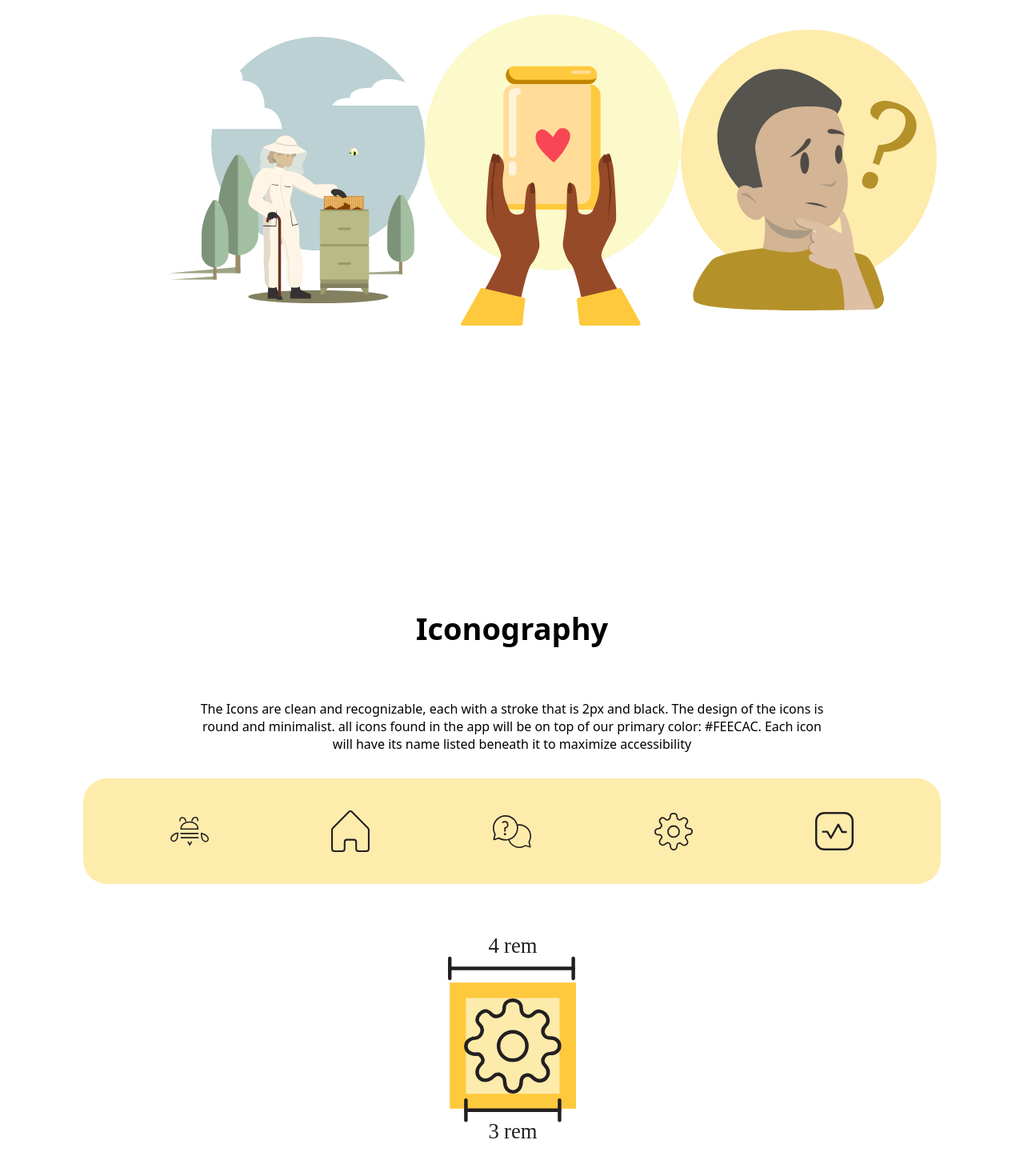
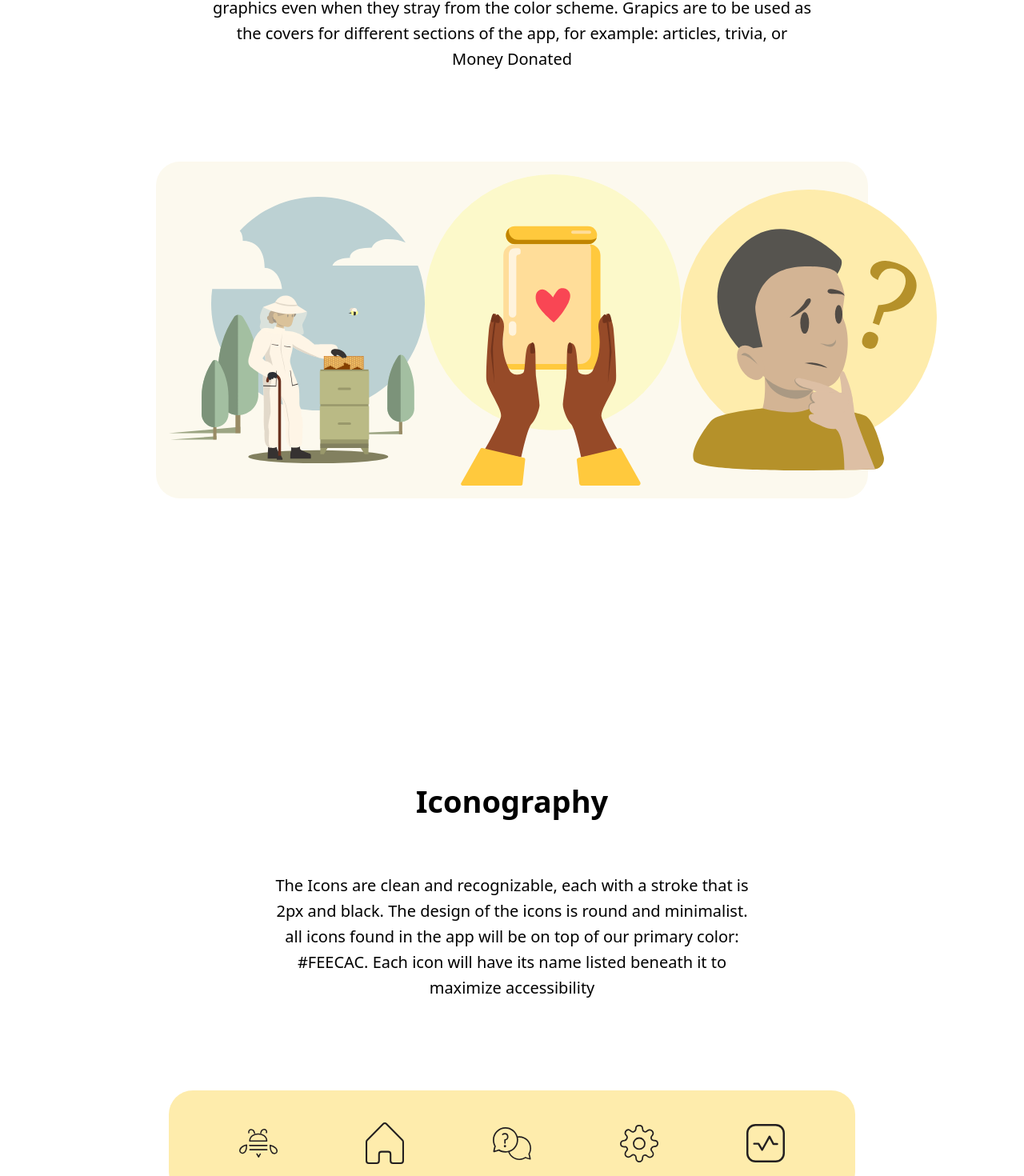
Before and after one commit to kellyzyhuang/HiveFive-Styleguide, a Next.js app: page /Graphics in a window 1280 px wide. Shown: the part 413-1883 px from the top of the page at 80% size. Built offline with nearby package versions, Linux system fonts and the light colour scheme.

Commit message:
styles for buttons

```diff
--- a/styles/Graphics.module.css
+++ b/styles/Graphics.module.css
@@ -3,11 +3,18 @@
     min-height: 20vh;
     font-family: var(--font-family);
   }
-.graphics h2, .iconography h2, .mascot h2{
+.graphics h2, .iconography h2, .mascot h2, .buttons h2{
     width: 100%;
     margin: 2rem auto;
     text-align: center;
     font-size: var(--headings)
+}
+
+.graphics p, .iconography p, .mascot p, .buttons p {
+    font-size: 1.25rem;
+    line-height: 2rem;
+    width: 70%;
+    margin-bottom: 7rem;
 }
 
 .graphicImgs, .iconImgs, .mascotImgs {
@@ -16,6 +23,12 @@
     align-items: center;
     width: 80%;
     margin: auto;
+}
+
+.graphicImgs {
+    background-color: #fcf9ee;
+    border-radius: 30px;
+    padding: 1rem;
 }
 
 .graphicExample {
@@ -27,11 +40,14 @@
     width: 50rem;
     text-align: center;
 }
-.iconography, .mascot {
+.iconography, .mascot, .buttons {
     margin-top: 20rem;
+    margin-left: auto;
+    margin-right: auto;
     display: flex;
     justify-content: center;
     flex-wrap: wrap;
+    width: 80%;
 }
 
 .iconImgs {
@@ -54,3 +70,64 @@
 .beenardExample {
     width: 10rem;
 }
+
+.buttonExamples {
+    width: 100%;
+}
+
+.button {
+    background-color: var(--accent);
+    border: none;
+    border-radius: 30px;
+    font-family: var(--font-family);
+    font-size: var(--button-font-size);
+    font-weight: var(--button-font-weight);
+    margin: 2rem;
+}
+
+.start {
+    height: 70px;
+    width: 367px;
+}
+
+.rewards {
+    height: 50px;
+    width: 191px;
+}
+
+.startLearning {
+    background-color: var(--secondary);
+    height: 38px;
+    width: 191px;
+}
+
+.chip {
+    background-color: var(--white);
+    border: var(--accent) solid 2px;
+    height: 38px;
+    width: 87px;
+}
+
+.mic {
+    height: 76.56px;
+    width: 79px;
+    margin: 2rem;
+    border-radius: 50%;
+    background-color: var(--accent);
+    border: none;
+    padding: 12px;
+    box-shadow: 0 4px 4px rgba(0, 0, 0, 0.25);
+}
+
+.micImg {
+    height: 54px;
+    width: 54px;
+}
+
+.buttonExamples {
+    display: flex;
+    justify-content: center;
+    align-items: center;
+    width: 80%;
+    margin: auto;
+}
```
